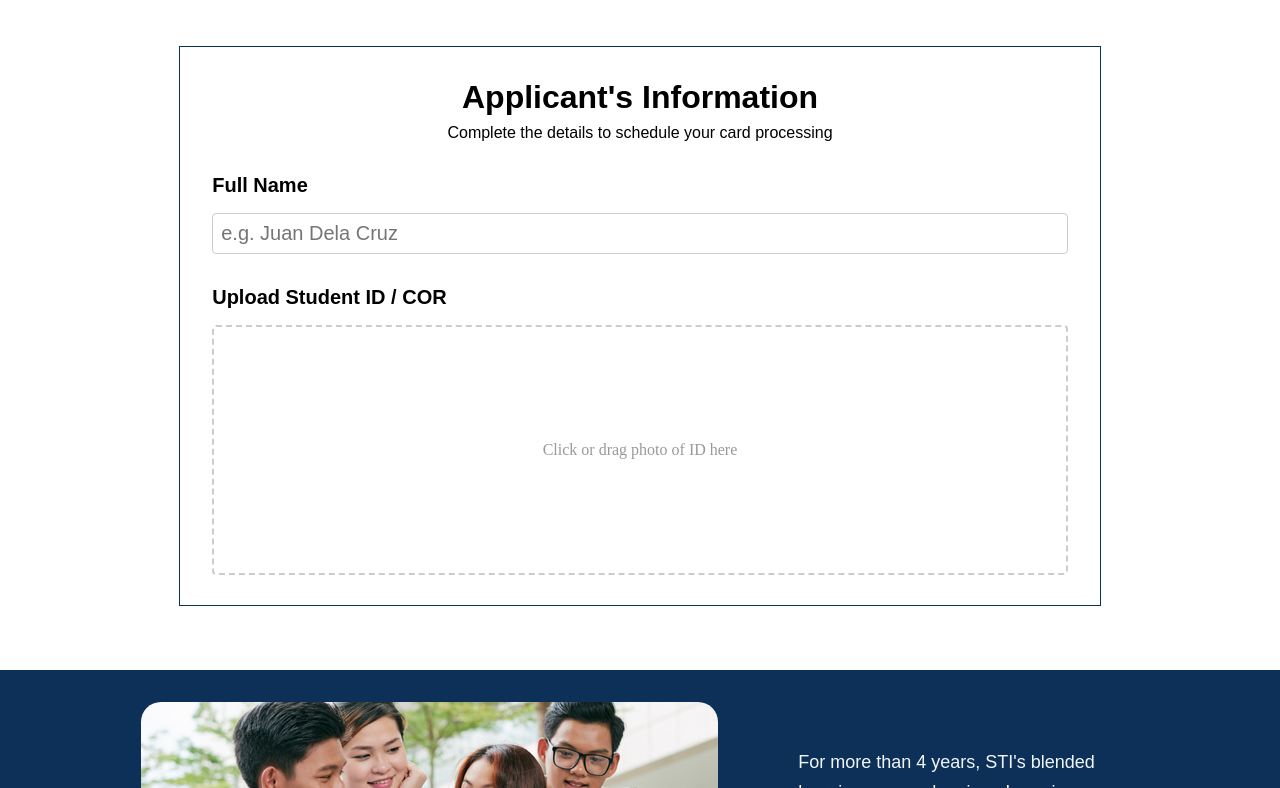
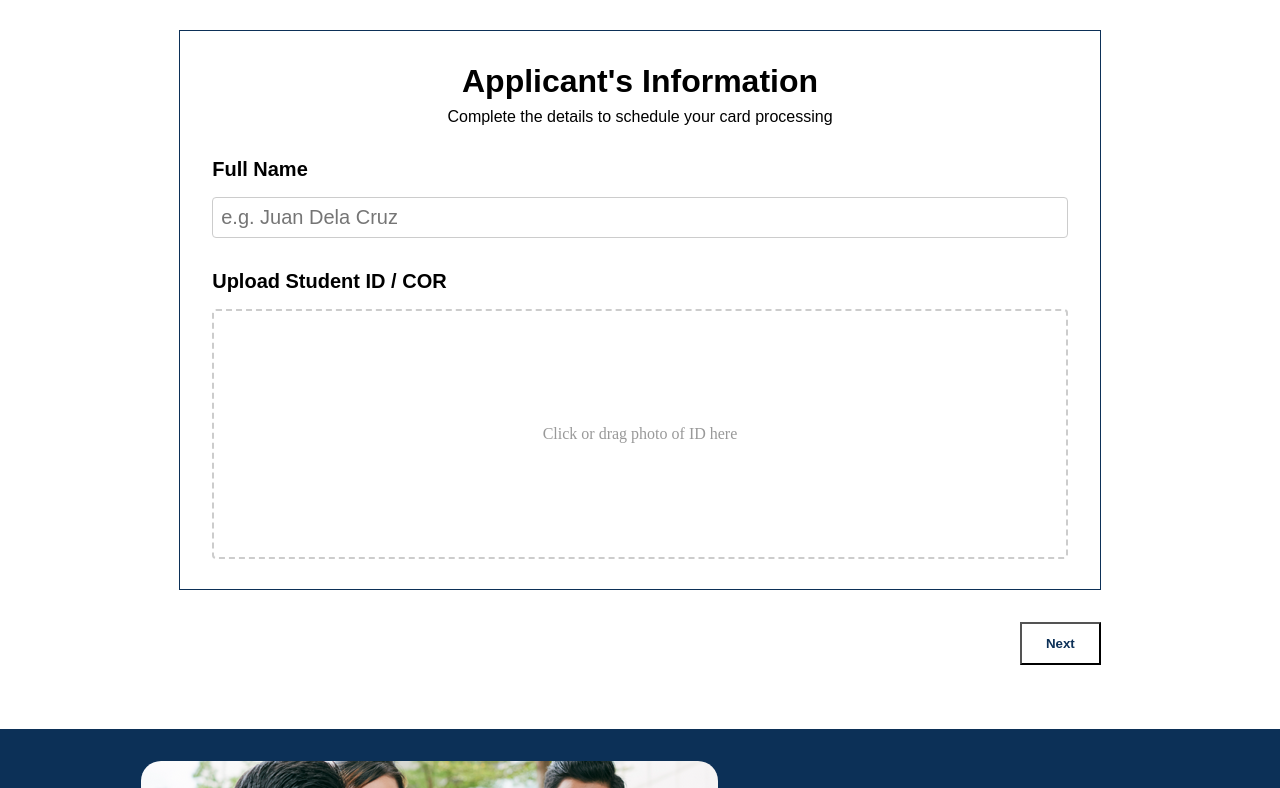
Before and after one commit to jjj-ols123/beep_thesis, a React (Vite) app in the folder front-end/: page / in a window 1280 px wide. Shown: the part 1032-1820 px from the top of the page. Built offline with nearby package versions, Linux system fonts and the light colour scheme.

Commit message:
button below for next steps

```diff
--- a/front-end/src/App.css
+++ b/front-end/src/App.css
@@ -62,6 +62,8 @@
 
     position: relative;
     overflow: hidden;
+
+    background-color: #0c3057;
 }
 
 .background-img {
@@ -290,7 +292,7 @@
     justify-content: center;
     align-items: center;
     flex-direction: column;
-    gap: 3rem;
+    gap: 2rem;
     padding: 2rem;
 }
 
@@ -411,3 +413,23 @@
 .empty-step-panel {
     min-height: 16rem;
 }
+
+.next_button_container {
+    display: flex;
+    justify-content: space-between;
+
+    width: 80%;
+}
+
+.step_button {
+    padding: 0.75rem 1.5rem;
+    background-color: transparent;
+    color: #0c3057;
+    font-family: 'Poppins', sans-serif;
+    font-weight: bold;
+    border-color: black;
+}
+
+.next_button_container.single_button {
+    justify-content: flex-end;
+}
--- a/front-end/src/components/body_mid.jsx
+++ b/front-end/src/components/body_mid.jsx
@@ -31,14 +31,14 @@ const Body_Mid = forwardRef((props, ref) => {
                     <p>{currentStep.description}</p>
 
                     {activeStep === 1 && (
-                        <>
+                        <div>
                             <h2>Full Name</h2>
                             <input type="text" placeholder='e.g. Juan Dela Cruz' />
                             <h2>Upload Student ID / COR</h2>
                             <div className='drag-area'>
                                 <span>Click or drag photo of ID here</span>
                             </div>
-                        </>
+                        </div>
                     )}
 
                     {activeStep === 2 && (
@@ -51,12 +51,28 @@ const Body_Mid = forwardRef((props, ref) => {
                         </div>
                     )}
                 </div>
+                <div className={`next_button_container ${activeStep === 1 ? 'single_button' : ''}`}>
+                    {activeStep > 1 && (
+                        <button className='step_button' id='previous_button'>{buttonText[2].text}</button>
+                    )}
+                    {activeStep < 3 ? (
+                        <button className='step_button' id='next_button'>{buttonText[0].text}</button>
+                    ) : (
+                        <button className='step_button' id='submit_button'>{buttonText[1].text}</button>
+                    )}
+                </div>
             </div>
         </main>
     )
 })
 
 export default Body_Mid;
+
+const buttonText = [
+    { text: 'Next' },
+    { text: 'Submit' },
+    { text: 'Previous' },
+]
 
 const applicationItems = [
     { step: 1, title: "Applicant's Information" },
```
